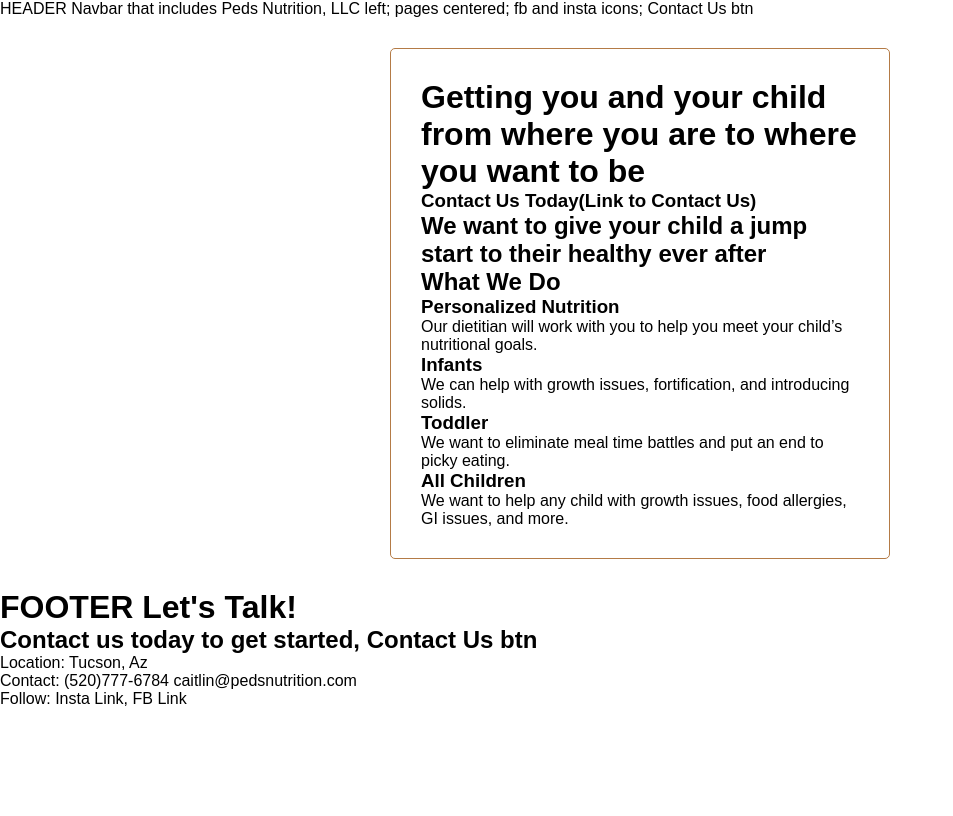
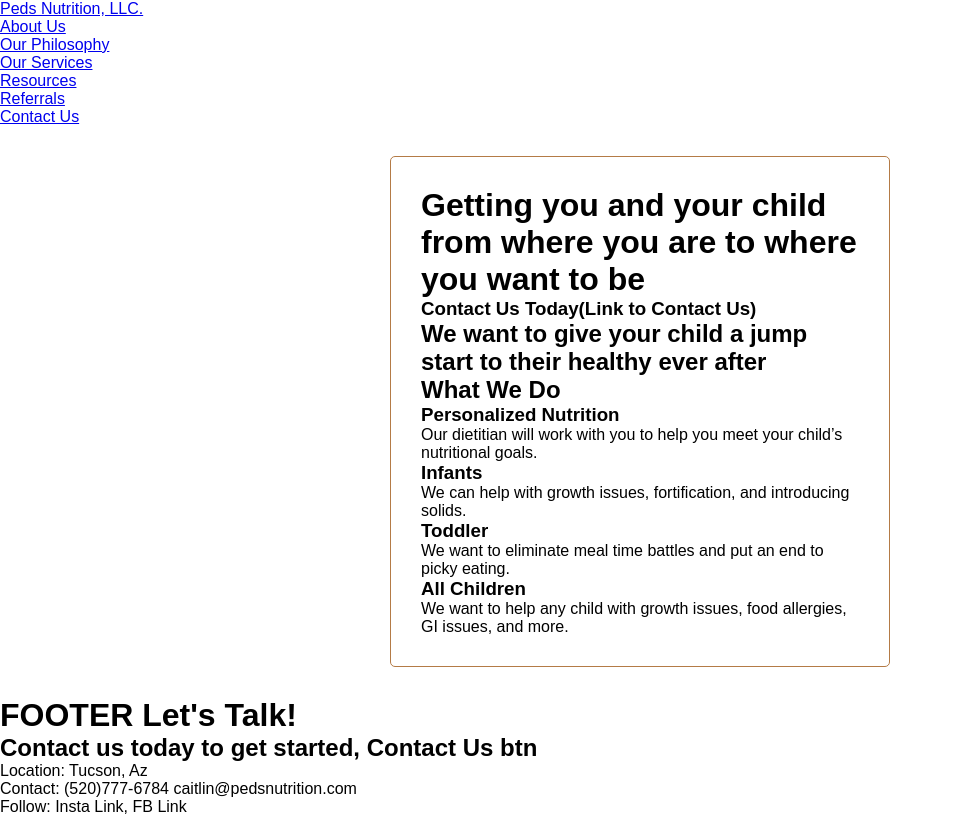
Before and after one commit to spicystephy/pedsnutrition, a React (Create React App) app: page / in a window 1280 px wide. Shown: the whole page, without its empty margins (0-953 px from the left). Built offline with nearby package versions, Linux system fonts and the light colour scheme.

Commit message:
added page links

```diff
--- a/src/components/Header/index.js
+++ b/src/components/Header/index.js
@@ -1,10 +1,85 @@
-import React from 'react';
+import React from "react";
+import { Link } from "react-router-dom";
+
 // import "./style.css";
 
 export default function Header() {
-    return (
-        <div>
-            HEADER Navbar that includes Peds Nutrition, LLC left; pages centered; fb and insta icons; Contact Us btn
-        </div>
-    )
+  return (
+    <nav className="navbar">
+      <div>
+        <Link
+          to="/"
+          className={
+            window.location.pathname === "/"
+              ? "navbar-item is-active"
+              : "navbar-item"
+          }
+        >
+          <p>Peds Nutrition, LLC.</p>
+        </Link>
+        <Link
+          to="/About"
+          className={
+            window.location.pathname === "/About"
+              ? "navbar-item is-active"
+              : "navbar-item"
+          }
+        >
+          <p>About Us</p>
+        </Link>
+        <Link
+          to="/Philosophy"
+          className={
+            window.location.pathname === "/Philosophy"
+              ? "navbar-item is-active"
+              : "navbar-item"
+          }
+        >
+          <p>Our Philosophy</p>
+        </Link>
+        <Link
+          to="/Services"
+          className={
+            window.location.pathname === "/Services"
+              ? "navbar-item is-active"
+              : "navbar-item"
+          }
+        >
+          <p>Our Services</p>
+        </Link>
+        <Link
+          to="/Resources"
+          className={
+            window.location.pathname === "/Resources"
+              ? "navbar-item is-active"
+              : "navbar-item"
+          }
+        >
+          <p>Resources</p>
+        </Link>
+        <Link
+          to="/Referrals"
+          className={
+            window.location.pathname === "/Referrals"
+              ? "navbar-item is-active"
+              : "navbar-item"
+          }
+        >
+          <p>Referrals</p>
+        </Link>
+        <Link
+          to="/Contact"
+          className={
+            window.location.pathname === "/Contact"
+              ? "navbar-item is-active"
+              : "navbar-item"
+          }
+        >
+          <p>Contact Us</p>
+        </Link>
+      </div>
+
+      {/* Navbar that includes Peds Nutrition, LLC left; pages centered; fb and insta icons; Contact Us btn */}
+    </nav>
+  );
 }
```
